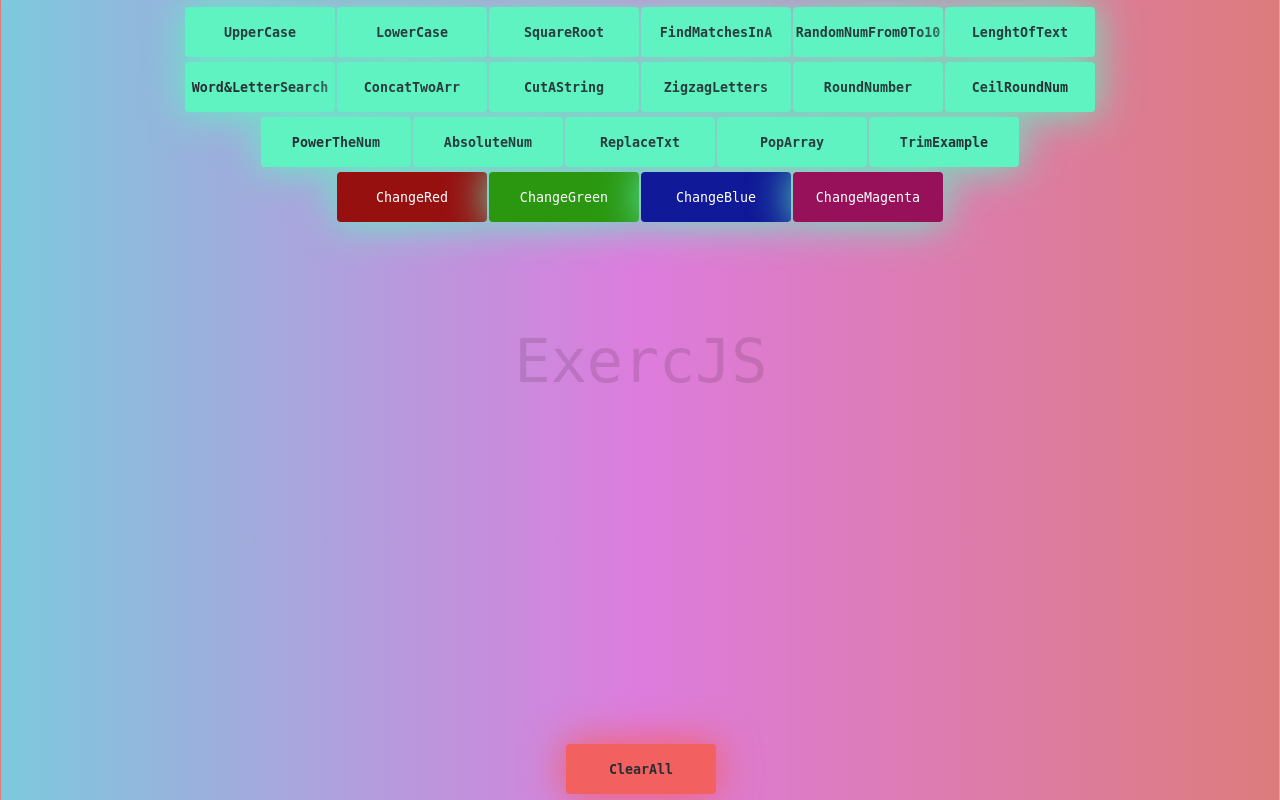
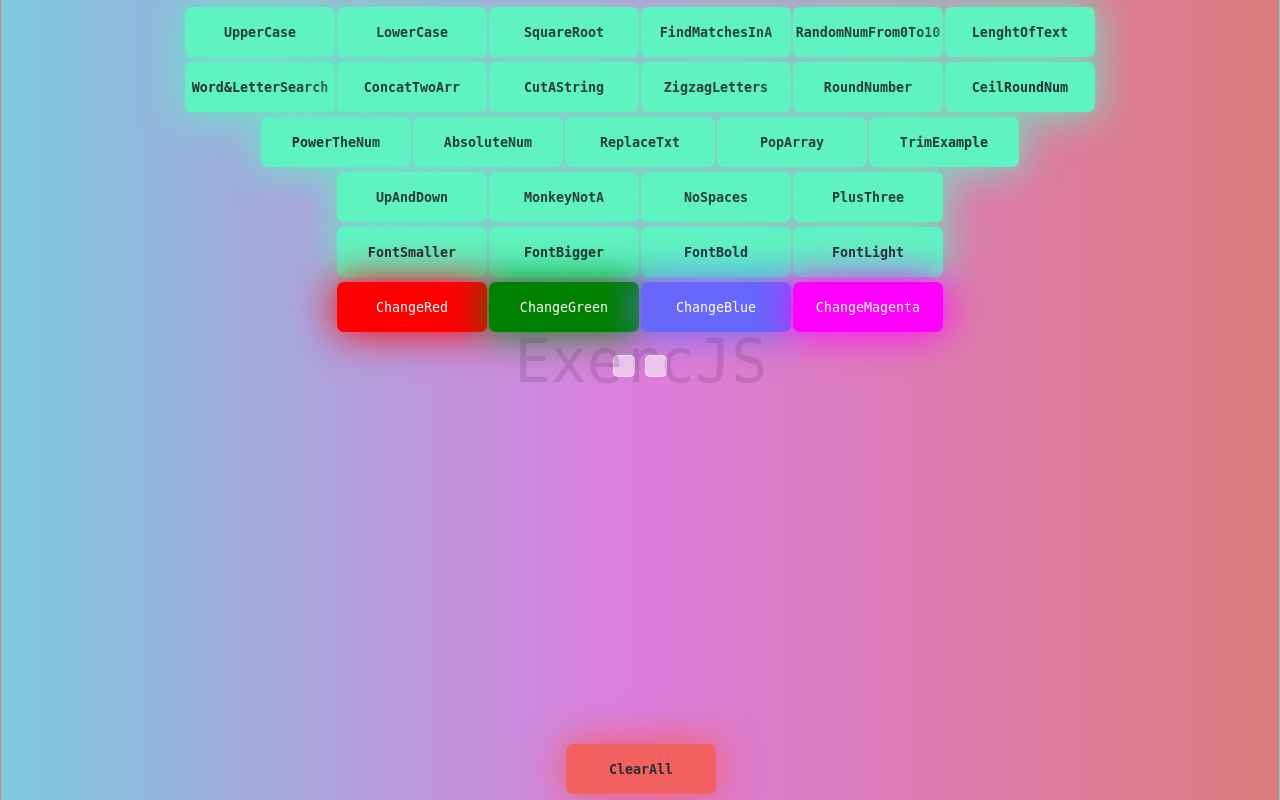
Before and after one commit to pulo0/school-projects, a PHP site: page / in a window 1280 px wide. Run offline with PHP 8.4, Linux system fonts and the light colour scheme; some web fonts are replaced.

Commit message:
Modified in ExercJS and created new PHP project

```diff
--- a/js_exercise/ExercJS/index.html
+++ b/js_exercise/ExercJS/index.html
@@ -37,10 +37,22 @@
         <button onclick="trimExample()">TrimExample</button>
     </div>
     <div class="forthRow">
-        <button onclick="" class="red">ChangeRed</button>
-        <button onclick="" class="green">ChangeGreen</button>
-        <button onclick="" class="blue">ChangeBlue</button>
-        <button onclick="" class="magenta">ChangeMagenta</button>
+        <button onclick="oneLettUpThenDown()">UpAndDown</button>
+        <button onclick="monkeyNotA()">MonkeyNotA</button>
+        <button onclick="noSpaces()">NoSpaces</button>
+        <button onclick="plusThree()">PlusThree</button>
+    </div>
+    <div class="fifthRow">
+        <button onclick="makeSmaller()">FontSmaller</button>
+        <button onclick="makeBigger()">FontBigger</button>
+        <button onclick="makeBolder()">FontBold</button>
+        <button onclick="makeLighter()">FontLight</button>
+    </div>
+    <div class="sixthRow">
+        <button onclick="addRed()" class="red">ChangeRed</button>
+        <button onclick="addGreen()" class="green">ChangeGreen</button>
+        <button onclick="addBlue()" class="blue">ChangeBlue</button>
+        <button onclick="addMagenta()" class="magenta">ChangeMagenta</button>
     </div>
     <div class="bottom">
         <button onclick="clearSpan()" class="clear">ClearAll</button>
--- a/js_exercise/ExercJS/jsxrt.js
+++ b/js_exercise/ExercJS/jsxrt.js
@@ -1,32 +1,43 @@
+/*
+    Making stuff functions
+*/
+
 function clearSpan() {
     document.getElementById("demo").innerHTML = "";
     document.getElementById("addDemo").innerHTML = "";
 }
+
 function upCase() {
     let txt = prompt("Give some text please :)");
     document.getElementById("demo").innerHTML = `Your text before toUpperCase(): ${txt}`;
     document.getElementById("addDemo").innerHTML = `Your text after toUpperCase(): ${txt.toUpperCase()}`;
 }
+
 function downCase() {
     let txt = prompt("Give some text please :)");
     document.getElementById("demo").innerHTML = `Your text before toLowerCase(): ${txt}`;
     document.getElementById("addDemo").innerHTML = `Your text after toLowerCase(): ${txt.toLowerCase()}`;
 }
+
 function sqrtRoot() {
     let num = prompt("Give some number to square with :)");
     document.getElementById("demo").innerHTML = `Your sqrtRoot of ${num} equals - ${Number(Math.sqrt(num))}`;
 }
+
 function findMatch() {
     let txt1 = prompt("Give me a text that probably have 'a' in it");
     document.getElementById("demo").innerHTML = `The text "${txt1}" has 'a' ${txt1.match(new RegExp(/a/g)).length} times`;
 }
+
 function randomNum() {
     document.getElementById("demo").innerHTML = ((Math.random()*9)+1).toFixed(0);
 }
+
 function lenghtTxt() {
     let txt = prompt("Please give some text :(");
     document.getElementById("demo").innerHTML =  `Your text consists of ${txt.length} signs`;
 }
+
 function wordLetterSearch() {
     let exTxt = `Let's go to McDonald's. There's a lot of stuff at McDonald's`;
     let userChoice = prompt(`Please give w letter or word you want to search\r"Let's go to McDonald's. There's a lot of stuff at McDonald's"`);
@@ -52,6 +63,7 @@ function cutAString() {
     arr.push(Number(numSliceMin), Number(numSliceMax));
     document.getElementById("demo").innerHTML = str.slice(arr[0], arr[1]);
 }
+
 function oneLettUpThenDown() {
     let str = prompt("Please give a string for this presentation :)");
     let strToArr = str.split("");
@@ -62,6 +74,7 @@ function oneLettUpThenDown() {
     let arrToStr = strToArr.join("");
     document.getElementById("demo").innerHTML = arrToStr;
 }
+
 function numRound() {
     let num = prompt("My lord/Lady, please give a number");
     let numAfterComma = prompt("One more thing, please give a number after the comma");
@@ -70,6 +83,7 @@ function numRound() {
     let result = arr.join(".");
     document.getElementById("demo").innerHTML = `Your number was ${Number(result)} and it rounded to ${Math.round(Number(result))}`;
 }
+
 function ceilNumRound() {
     let num = prompt("Please give a number");
     let numAfterComma = prompt("One more thing, please give a number after the comma");
@@ -78,15 +92,18 @@ function ceilNumRound() {
     let result = arr.join(".");
     document.getElementById("demo").innerHTML = `Your number was ${Number(result)} and it rounded to ${Math.ceil(Number(result))}`;
 }
+
 function powerTheNum() {
     let num = prompt("Give a number to be powered!");
     let powNum = prompt("Give a number that powers the num!");
     document.getElementById("demo").innerHTML = `Your number was ${num} and the power was ${powNum} and using Math.pow it's: ${Math.pow(num, powNum)}`;
 }
+
 function absoluteNum() {
     let num = prompt("Please give a number to be absolute");
     document.getElementById("demo").innerHTML = `Your choice: ${Number(-num)}, after Math.abs: ${Math.abs(Number(-num))}`;
 }
+
 function changeString() {
     let exTxt = `Let's go to McDonald's. There's a lot of stuff at McDonald's`;
     let userChoice = prompt(`Please give a string\r"Let's go to McDonald's. There's a lot of stuff at McDonald's"`);
@@ -94,13 +111,107 @@ function changeString() {
     document.getElementById("demo").innerHTML = exTxt;
     document.getElementById("addDemo").innerHTML = result;
 }
+
 function popThings() {
     const arr = ["Car", "Dolphine", "Telephone", "Mango", "Grapefruit"];
     document.getElementById("demo").innerHTML = arr;
     document.getElementById("addDemo").innerHTML = arr.pop();
 }
+
 function trimExample() {
     let txt = prompt("String please!");
     document.getElementById("demo").innerHTML = `        ${txt}        `;
     document.getElementById("addDemo").innerHTML = txt.trim();
 }
+
+function oneLettUpThenDown() {
+    let str = prompt("please do it :)");
+    let strToArr = str.split("");
+    for (let i = 0; i < strToArr.length; ++i) {
+        strToArr[i] = strToArr[i].toUpperCase();
+        i++;
+    }
+    let arrToStr = strToArr.join("");
+    document.getElementById("demo").innerHTML = `Before activating UpAndDown: ${str}`;
+    document.getElementById("addDemo").innerHTML = `After activating UpAndDown: ${arrToStr}`
+}
+
+function monkeyNotA() {
+    let str = prompt("please write something");
+    document.getElementById("demo").innerHTML = `duck u for doing the @ and a: ${str.replace(new RegExp(/[aA]/g), "@")}`;
+}
+
+function noSpaces() {
+    let txt = prompt("Please enter ducking text!!");
+    txt = txt.replace(/ /g, "").split(",").filter(String);
+    document.getElementById("demo").innerHTML = txt;
+}
+
+function plusThree() {
+    let txt = prompt("Add meow please!");
+    let txtToArr = txt.split("");
+    for(let i = 2; i < txt.length; i += 3) {
+        txtToArr[i] = txtToArr[i].toUpperCase();
+    }
+    let arrToTxt = txtToArr.join("");
+    document.getElementById("demo").innerHTML = arrToTxt;
+}
+
+/*
+    Color change functions
+*/
+
+function addRed() {
+    document.getElementById("demo").style.color = "#ff0000";
+    document.getElementById("addDemo").style.color = "#ff0000";
+}
+ function addGreen() {
+    document.getElementById("demo").style.color = "#008000";
+    document.getElementById("addDemo").style.color = "#008000";
+}
+ function addBlue() {
+    document.getElementById("demo").style.color = "#6767fc";
+    document.getElementById("addDemo").style.color = "#6767fc";
+}
+ function addMagenta() {
+    document.getElementById("demo").style.color = "#ff00ff";
+    document.getElementById("addDemo").style.color = "#ff00ff";
+}
+
+/*
+    Adjusting text/font functions
+*/
+
+function makeBolder() {
+    document.getElementById("demo").style.fontWeight = "bolder";
+    document.getElementById("addDemo").style.fontWeight = "bolder";
+}
+
+function makeLighter() {
+    document.getElementById("demo").style.fontWeight = "lighter";
+    document.getElementById("addDemo").style.fontWeight = "lighter";
+}
+
+ function makeBigger() {
+    const decrease = 5;
+    let txt = document.getElementById("demo");
+    let secondTxt = document.getElementById("addDemo");
+    let style = window.getComputedStyle(txt, null).getPropertyValue("font-size");
+    let secondStyle = window.getComputedStyle(secondTxt, null).getPropertyValue("font-size");
+    let nowSize = parseFloat(style);
+    let seconddNowSize = parseFloat(secondStyle);
+    txt.style.fontSize = (nowSize + decrease) + 'px';
+    secondTxt.style.fontSize = (seconddNowSize + decrease) + 'px';
+}
+
+function makeSmaller() {
+    const decrease = 5;
+    let txt = document.getElementById("demo");
+    let secondTxt = document.getElementById("addDemo");
+    let style = window.getComputedStyle(txt, null).getPropertyValue("font-size");
+    let secondStyle = window.getComputedStyle(secondTxt, null).getPropertyValue("font-size");
+    let nowSize = parseFloat(style);
+    let seconddNowSize = parseFloat(secondStyle);
+    txt.style.fontSize = (nowSize - decrease) + 'px';
+    secondTxt.style.fontSize = (seconddNowSize - decrease) + 'px';
+}
--- a/js_exercise/ExercJS/sitestyle.css
+++ b/js_exercise/ExercJS/sitestyle.css
@@ -6,6 +6,7 @@
 }
 
 body {
+    text-align: center;
     background: rgb(124,201,221);
     background: linear-gradient(90deg, rgba(124,201,221,1) 0%, rgba(221,124,221,1) 50%, rgba(221,124,124,1) 100%);
 }
@@ -19,32 +20,36 @@ button {
     background-color: #60f3c2;
     transition: background-color 200ms ease;
     transition: transform 200ms ease;
-    border-radius: 0.3em;
+    border-radius: 0.5em;
     box-shadow: 0 0 40px 1px rgb(96, 243, 194);
 }
 
 .red {
-    background-color: #971010 !important;
+    background-color: #ff0000 !important;
     color: #ffffff !important;
     font-weight: lighter !important;
+    box-shadow: 0 0 40px 1px rgb(255, 0, 0) !important;
 }
 
 .green {
-    background-color: #2b9710 !important;
+    background-color: #008000 !important;
     color: #ffffff !important;
     font-weight: lighter !important;
+    box-shadow: 0 0 40px 1px rgb(0, 128, 0) !important;
 }
 
 .blue {
-    background-color: #101997 !important;
+    background-color: #6767fc !important;
     color: #ffffff !important;
     font-weight: lighter !important;
+    box-shadow: 0 0 40px 1px rgb(105, 105, 252) !important;
 }
 
 .magenta {
-    background-color: #97105a !important;
+    background-color: #ff00ff !important;
     color: #ffffff !important;
     font-weight: lighter !important;
+    box-shadow: 0 0 40px 1px rgb(255, 0, 255) !important;
 }
 
 .clear {
@@ -92,11 +97,18 @@ div:has(button) {
 }
 
 span, p {
-    display: flex;
+    display: inline-block;
     padding: 10px;
+    margin: 20px 0px;
     justify-content: center;
     align-items: center;
     font-size: 20px;
-    color: azure;
+    color: black;
     font-weight: bold;
+    border: 1px solid #ffffff8c;
+    border-radius: 5px;
+    background-color: #ffffff8c;
+    width: fit-content;
+    block-size: fit-content;
+    font-weight: lighter;
 }
```
Also changed, not shown: php_viewdata/add.php (added, +15 -0 lines), php_viewdata/adding.html (added, +17 -0 lines), php_viewdata/delete.php (added, +11 -0 lines), php_viewdata/modify.php (added, +27 -0 lines), php_viewdata/modifyadd.php (added, +11 -0 lines), php_viewdata/view.php (added, +21 -0 lines).
